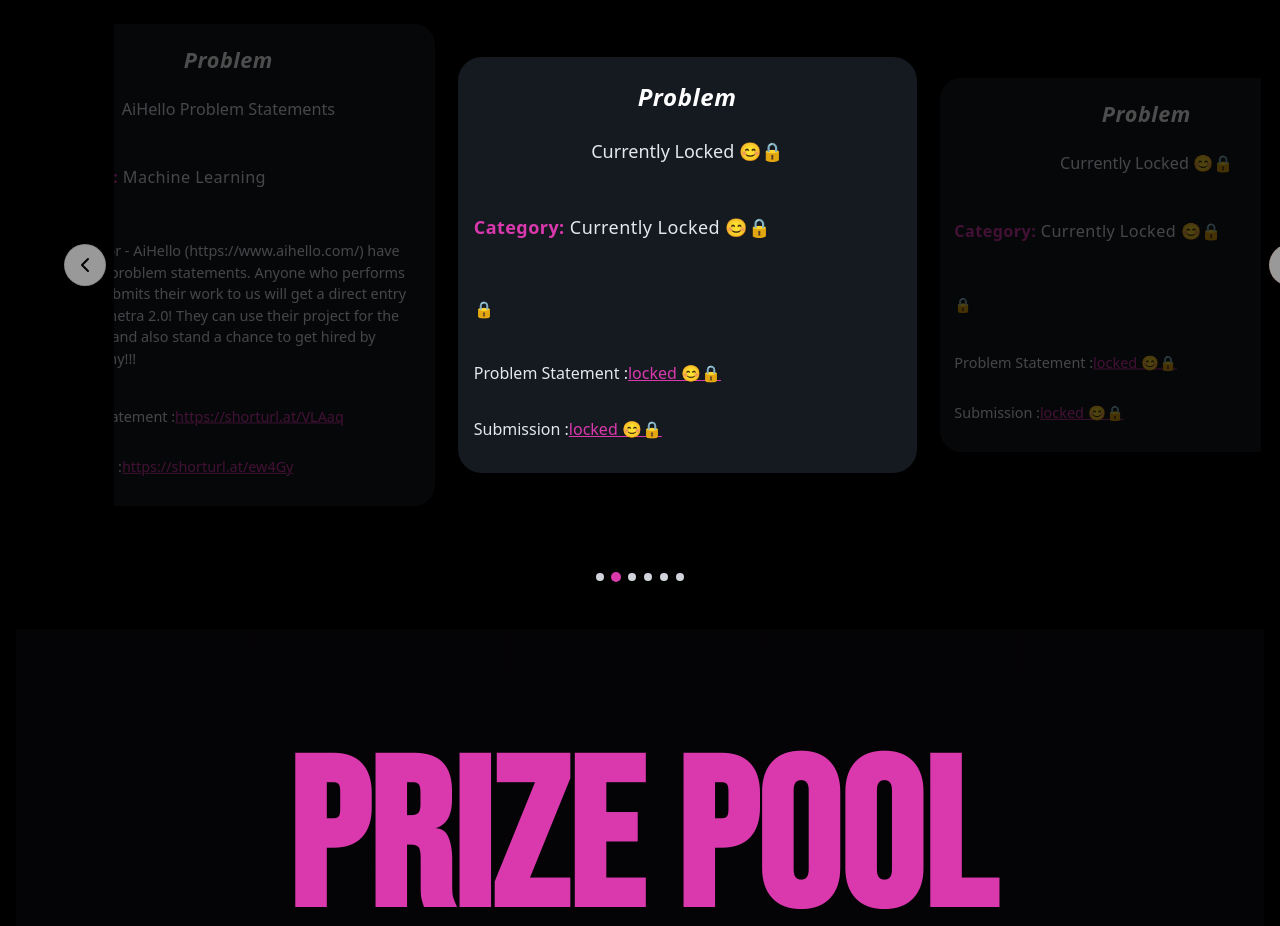
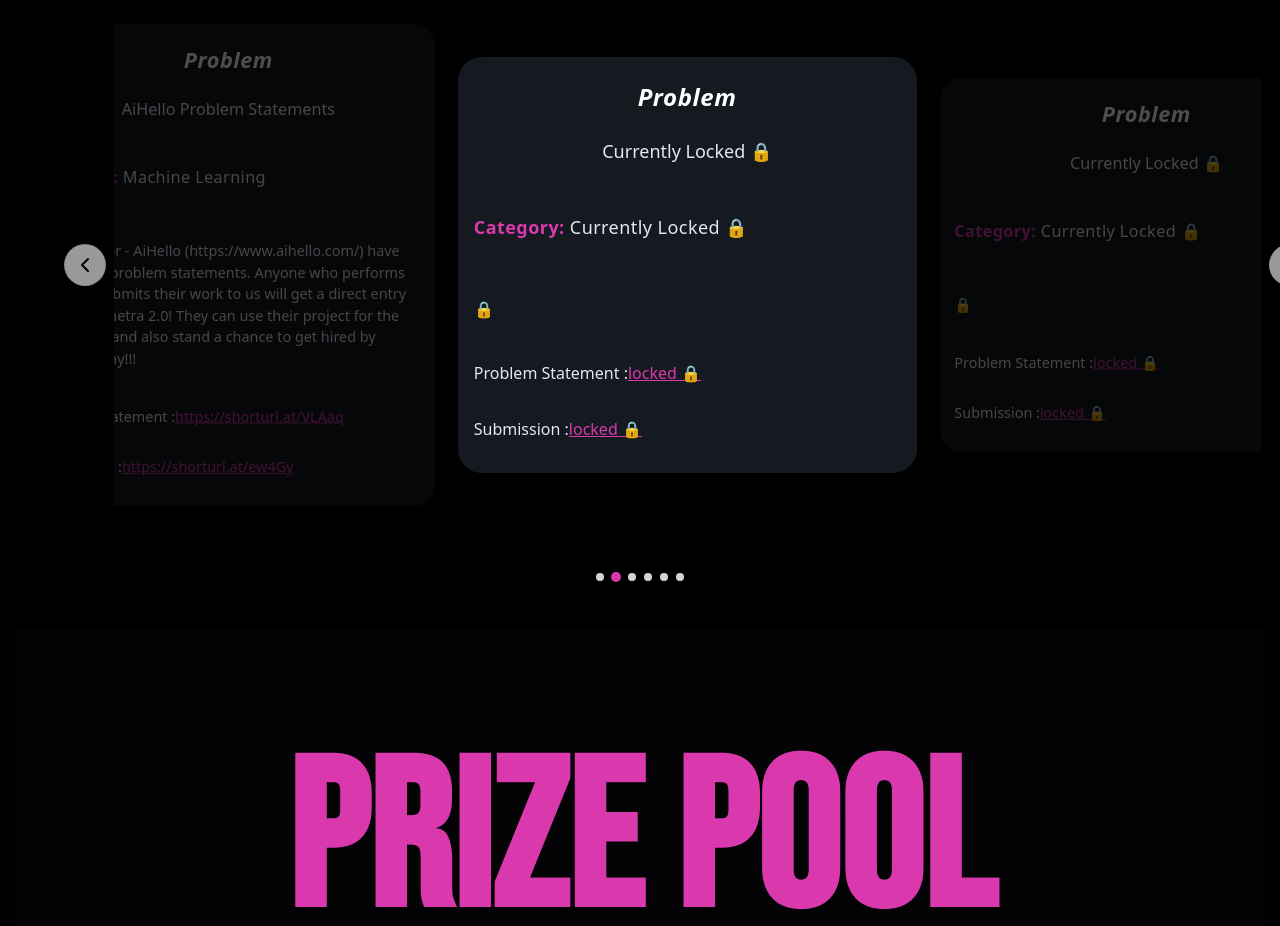
Before and after one commit to THEGAMECHANGER416/CodeKshetra2.0, a React (Vite) app: page /#/ in a window 1280 px wide. Shown: the part 3220-4146 px from the top of the page. Built offline with nearby package versions, Linux system fonts and the light colour scheme.

Commit message:
Update problem-statements.ts

```diff
--- a/src/json/problem-statements.ts
+++ b/src/json/problem-statements.ts
@@ -12,43 +12,43 @@ export const problemStatements: ProblemStatement[] = [
     Submission: "https://shorturl.at/ew4Gy",
         },
   {
-    title: "Currently locked 😊🔒",
-    category: "Currently locked 😊🔒",
+    title: "Currently locked 🔒",
+    category: "Currently locked 🔒",
     description:
       "🔒",
-      Statement: "locked 😊🔒",
-      Submission: "locked 😊🔒",
+      Statement: "locked 🔒",
+      Submission: "locked 🔒",
   },
   {
-    title: "Currently locked 😊🔒",
-    category: "Currently locked 😊🔒",
+    title: "Currently locked 🔒",
+    category: "Currently locked 🔒",
     description:
       "🔒",
-      Statement: "locked 😊🔒",
-      Submission: "locked 😊🔒",
+      Statement: "locked 🔒",
+      Submission: "locked 🔒",
   },
   {
-    title: "Currently locked 😊🔒",
-    category: "Currently locked 😊🔒",
+    title: "Currently locked 🔒",
+    category: "Currently locked 🔒",
     description:
       "🔒",
-      Statement: "locked 😊🔒",
-      Submission: "locked 😊🔒",
+      Statement: "locked 🔒",
+      Submission: "locked 🔒",
   },
   {
-    title: "Currently locked 😊🔒",
-    category: "Currently locked 😊🔒",
+    title: "Currently locked 🔒",
+    category: "Currently locked 🔒",
     description:
       "🔒",
-      Statement: "locked 😊🔒",
-      Submission: "locked 😊🔒",
+      Statement: "locked 🔒",
+      Submission: "locked 🔒",
   },
   {
-    title: "Currently locked 😊🔒",
-    category: "Currently locked 😊🔒",
+    title: "Currently locked 🔒",
+    category: "Currently locked 🔒",
     description:
       "🔒",
-      Statement: "locked 😊🔒",
-      Submission: "locked 😊🔒",
+      Statement: "locked 🔒",
+      Submission: "locked 🔒",
   },
 ];
```
